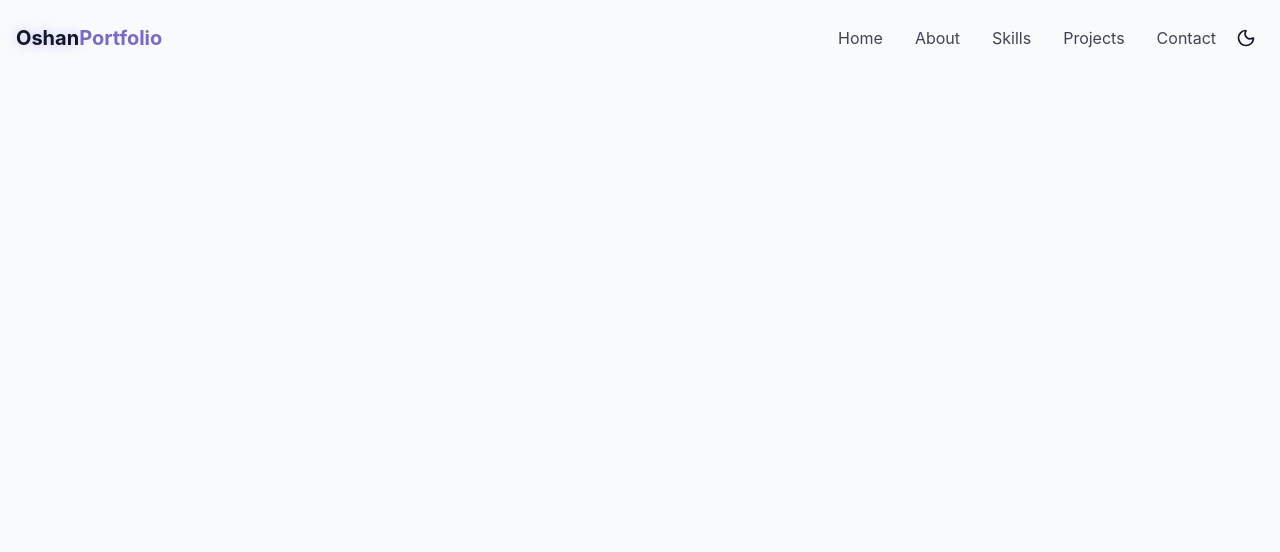
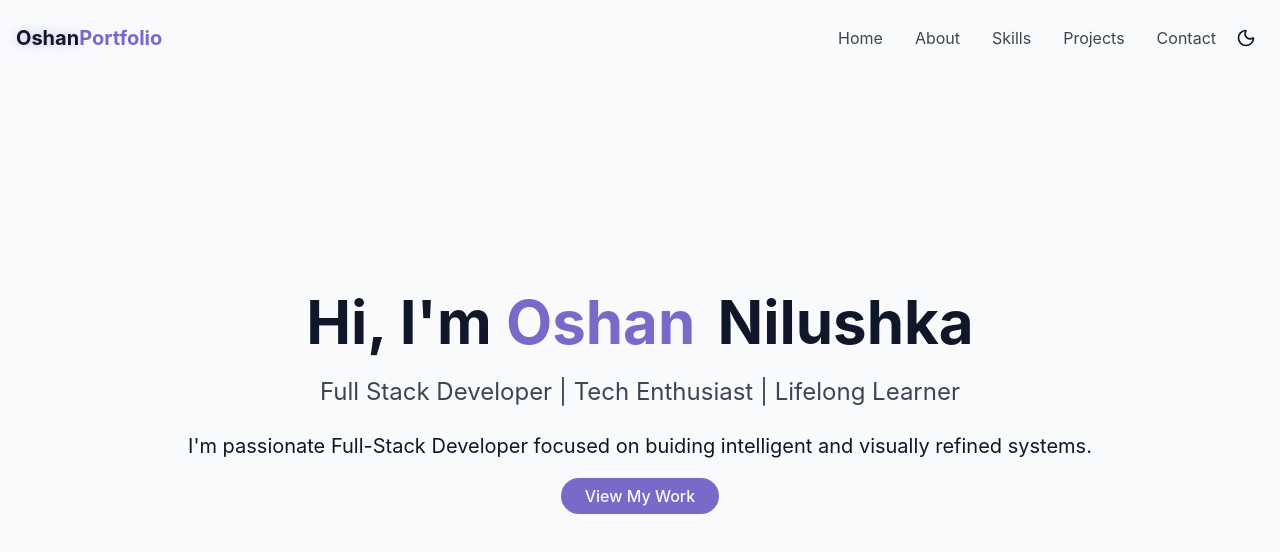
Before and after one commit to OshanNilushka/My-Portfolio, a React (Vite) app in the folder oshan/: page / in a window 1280 px wide. Shown: the top 552 px of the page. Built offline with nearby package versions, Linux system fonts and the light colour scheme.

Commit message:
creating main content

```diff
--- /dev/null
+++ b/oshan/src/Components/HeroSection.jsx
@@ -0,0 +1,39 @@
+
+export const HeroSection = () => {
+  return (
+    <section id ="hero"
+    className="relative min-h-screen flex flex-col items-center justify-center px-4">
+        <div className="container max-w-4xl mx-auto text-center z-10"></div>
+        <div className="space-y-6">
+            <h1 className="text-4xl md:text-6xl font-bold tracking-light">
+                <span className="opacity-0 animate-fade-in">Hi, I'm </span>
+                <span className="text-primary opacity-0 animate-fade-in-delay-2">
+
+                {""}
+                Oshan</span>
+
+                <span className="text-gradient ml-2 opacity-0 animate-fade-in-delay-2" >
+                    {" "}
+                    Nilushka
+                    </span>
+
+            </h1>
+            <h2 className="text-lg md:text-2xl text-foreground/80 opacity-0 animate-fade-in-delay-4">
+                Full Stack Developer | Tech Enthusiast | Lifelong Learner
+
+
+            </h2>
+
+            <p className="text-lg md:text-xl text-muted-foreground max-2-2xl mx-auto opacity-0 animate-fade-in-delay-3">
+       I'm passionate Full-Stack Developer focused on  buiding intelligent and visually refined systems.
+            </p>
+            <div>
+                <a href="#projects" className="cosmic-button opacity-0 animate-fade-in-delay-5">
+                    View My Work
+                </a>
+            </div>
+
+        </div>
+    </section>
+    );
+};
--- a/oshan/src/index.css
+++ b/oshan/src/index.css
@@ -19,6 +19,7 @@
   --animate-fade-in-delay-2:fade-in 0.7s ease-out 0.4s forwards;
   --animate-fade-in-delay-3:fade-in 0.7s ease-out 0.6s forwards;
   --animate-fade-in-delay-4:fade-in 0.7s ease-out 0.8s forwards;
+  --animate-fade-in-delay-5:fade-in 0.7s ease-out 1s forwards;
   --animate-meteor:meteor 5s linear infinite;
 
   @keyframes float {
--- a/oshan/src/pages/Home.jsx
+++ b/oshan/src/pages/Home.jsx
@@ -1,9 +1,14 @@
 import { StarBackground } from "../Components/StarBackground";
 import { Navbar } from "../Components/Navbar";
+import { HeroSection } from "../Components/HeroSection";
+
 
 export const Home = () => {
   return (
+
     <div className="min-h-screen bg-background text-foreground overflow-x-hidden" >
+
+
      {/*Background Effects*/}
       <StarBackground />
 
@@ -11,7 +16,9 @@
     <Navbar />
 
      {/* Main Content*/}
-
+     <main>
+      <HeroSection/>
+     </main>
 
      {/*Footer*/}
     </div>
```
